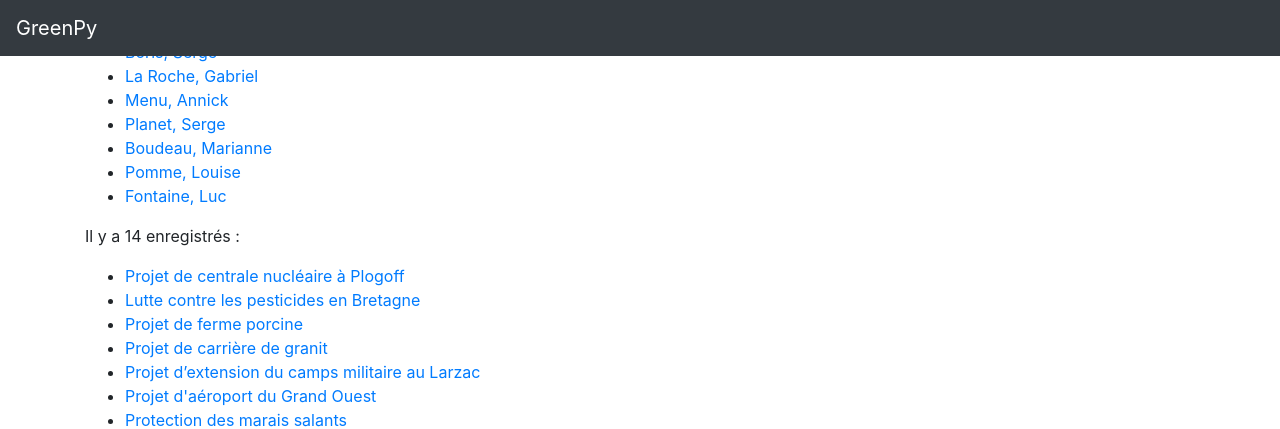
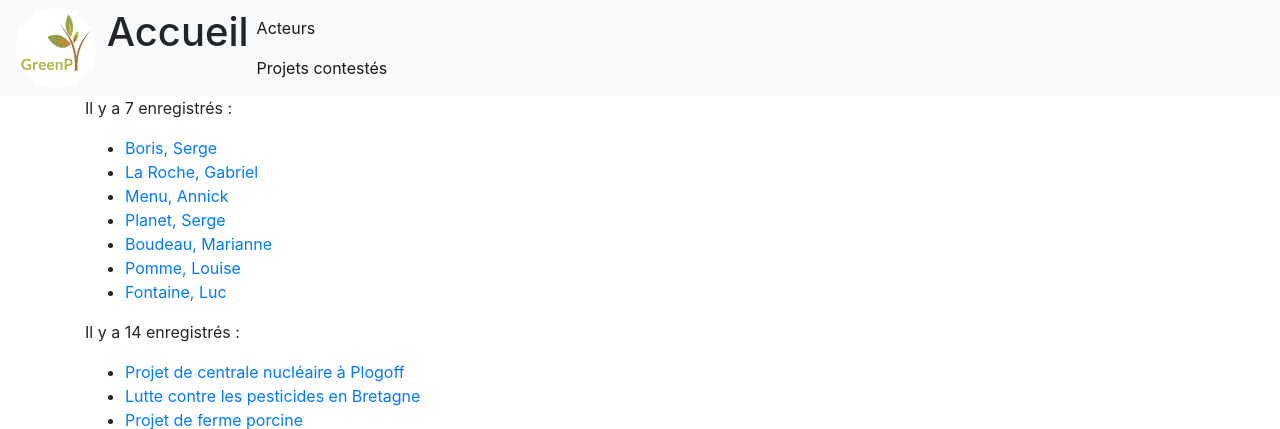
Before and after one commit to rayondemiel/GreenPy, a Flask app: page / in a window 1280 px wide. Shown: the top 429 px of the page. Run offline with Flask 2, Linux system fonts and the light colour scheme; data comes from the database, SQL or seed files in the repository; some libraries are stand-ins or nearby versions.

Commit message:
test navbar

```diff
--- a/GreenPy/templates/conteneur.html
+++ b/GreenPy/templates/conteneur.html
@@ -8,10 +8,25 @@
 
 </head>
 <body>
+    <nav class="navbar navbar-expand-sm navbar-light bg-light">
+        <a href="#" class="navabar-brand mb-0 h1">
+            <img class="d-inline-block align-top" src="../static/logo.svg" width="80" height="80"/>
+            Accueil
+        </a>
+        <div class="collapse navbar-collapse" id="navbarNav">
+            <ul class="navbar-nav">
+                <li class="nav-item active">
+                    <a href="#" class="nav-link">
+                        Acteurs
+                    </a>
+                    <a href="#" class="nav-link">
+                        Projets contestés
+                    </a>
+                </li>
+            </ul>
+        </div>
+    </nav>
     <div class="container">
-        <nav class="navbar navbar-expand-md navbar-dark bg-dark fixed-top">
-          <a class="navbar-brand" href="{{url_for('accueil')}}">GreenPy</a>
-        </nav>
         <div class="row">
             <div class="col">
             {% block corps %}{% endblock %}
```
Also changed, not shown: documentation/idee.md (+9 -0 lines), GreenPy/static/logo.svg (added).
